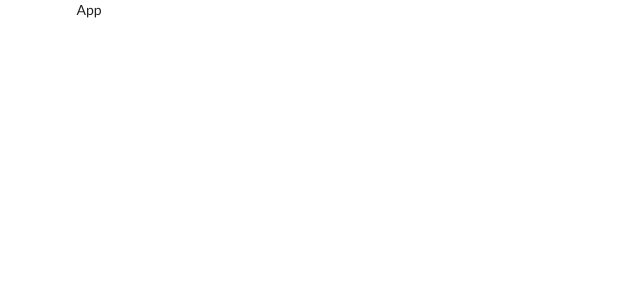
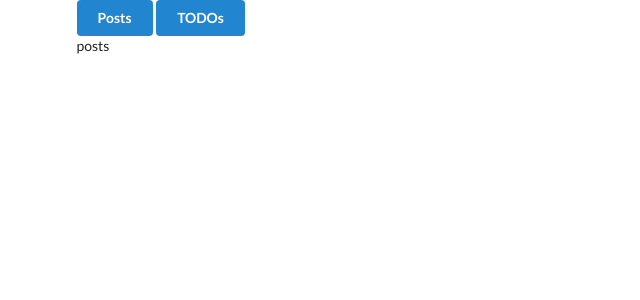
Before and after one commit to PetarDimitrov86/Modern-React-with-Redux, a React (Create React App) app in the folder hooks-simple/: page / in a window 1280 px wide. Shown: the top 300 px of the page, without its empty margins (0-640 px from the left). Built offline with nearby package versions, Linux system fonts and the light colour scheme.

Commit message:
Add state to the app class component. Implement basic button functionality

```diff
--- a/hooks-simple/src/components/App.js
+++ b/hooks-simple/src/components/App.js
@@ -1,9 +1,21 @@
 import React, { Component } from 'react';
 
 class App extends Component {
+  state = { resource: 'posts' };
+
   render() {
     return (
-      <div className='ui container'>App</div>
+      <div className='ui container'>
+        <div>
+          <button className='ui button primary'
+            onClick={() => this.setState({ resource: 'posts' })}>
+            Posts</button>
+          <button className='ui button primary'
+            onClick={() => this.setState({ resource: 'todos' })}>
+            TODOs</button>
+        </div>
+        {this.state.resource}
+      </div>
     );
   }
 }
```
